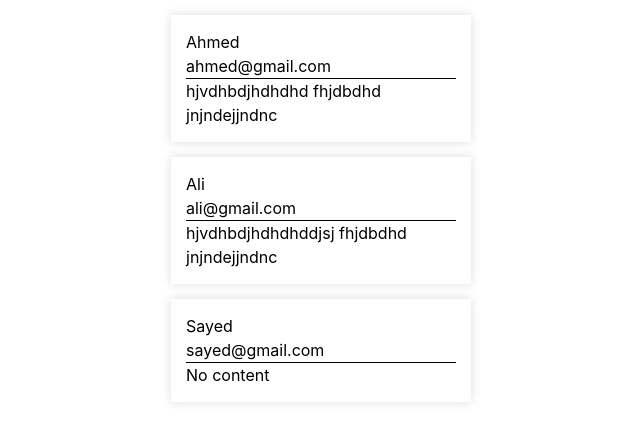
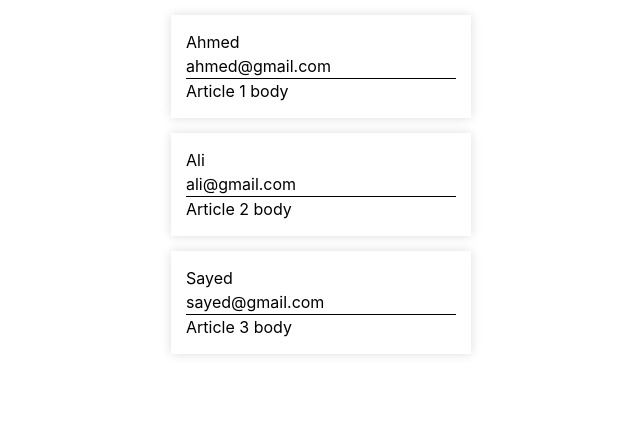
Before and after one commit to ayoub-jabiri/react-course, a React (Vite) app: page / in a window 1280 px wide. Shown: the top 442 px of the page, without its empty margins (319-959 px from the left). Built offline with nearby package versions, Linux system fonts and the light colour scheme.

Commit message:
Finished sending jsx in the props course

```diff
--- a/src/App.jsx
+++ b/src/App.jsx
@@ -1,26 +1,17 @@
 import Article from "./components/Article";
 
 function App() {
-    const firstArticle = `
-    hjvdhbdjhdhdhd
-    fhjdbdhd
-    jnjndejjndnc
-    `;
-    const secondArticle = `
-    hjvdhbdjhdhdhddjsj
-    fhjdbdhd
-    jnjndejjndnc
-    `;
-
     return (
         <div>
-            <Article
-                name="Ahmed"
-                email="ahmed@gmail.com"
-                content={firstArticle}
-            />
-            <Article name="Ali" email="ali@gmail.com" content={secondArticle} />
-            <Article name="Sayed" email="sayed@gmail.com" />
+            <Article name="Ahmed" email="ahmed@gmail.com">
+                <h2>Article 1 body</h2>
+            </Article>
+            <Article name="Ali" email="ali@gmail.com">
+                Article 2 body
+            </Article>
+            <Article name="Sayed" email="sayed@gmail.com">
+                Article 3 body
+            </Article>
         </div>
     );
 }
--- a/src/components/Article.jsx
+++ b/src/components/Article.jsx
@@ -1,4 +1,4 @@
-export default function Article({ name, email, content = "No content" }) {
+export default function Article({ name, email, children }) {
     const styles = {
         boxShadow: "0 0 10px #ddd",
         width: "300px",
@@ -12,7 +12,7 @@ export default function Article({ name, email, content = "No content" }) {
                 <h1>{name}</h1>
                 <h2>{email}</h2>
                 <hr />
-                <p>{content}</p>
+                <p>{children}</p>
             </div>
         </>
     );
```
